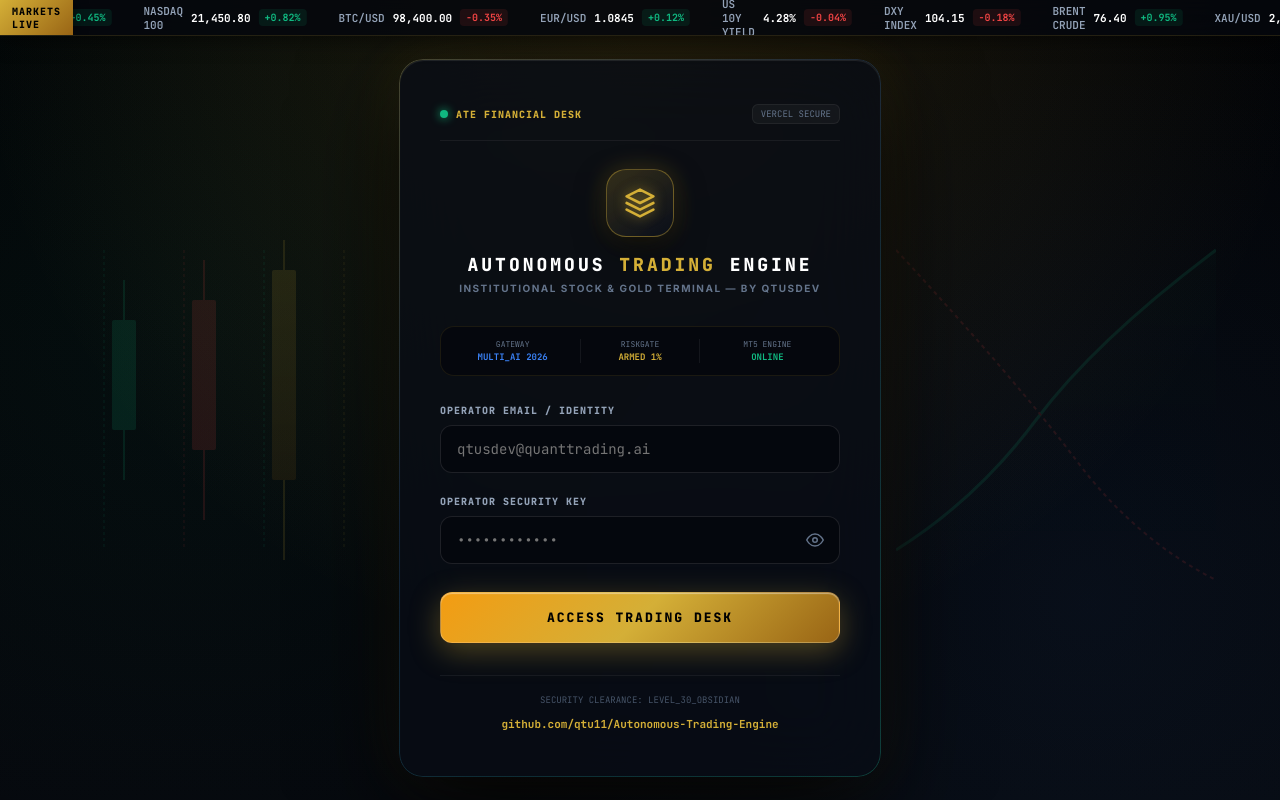
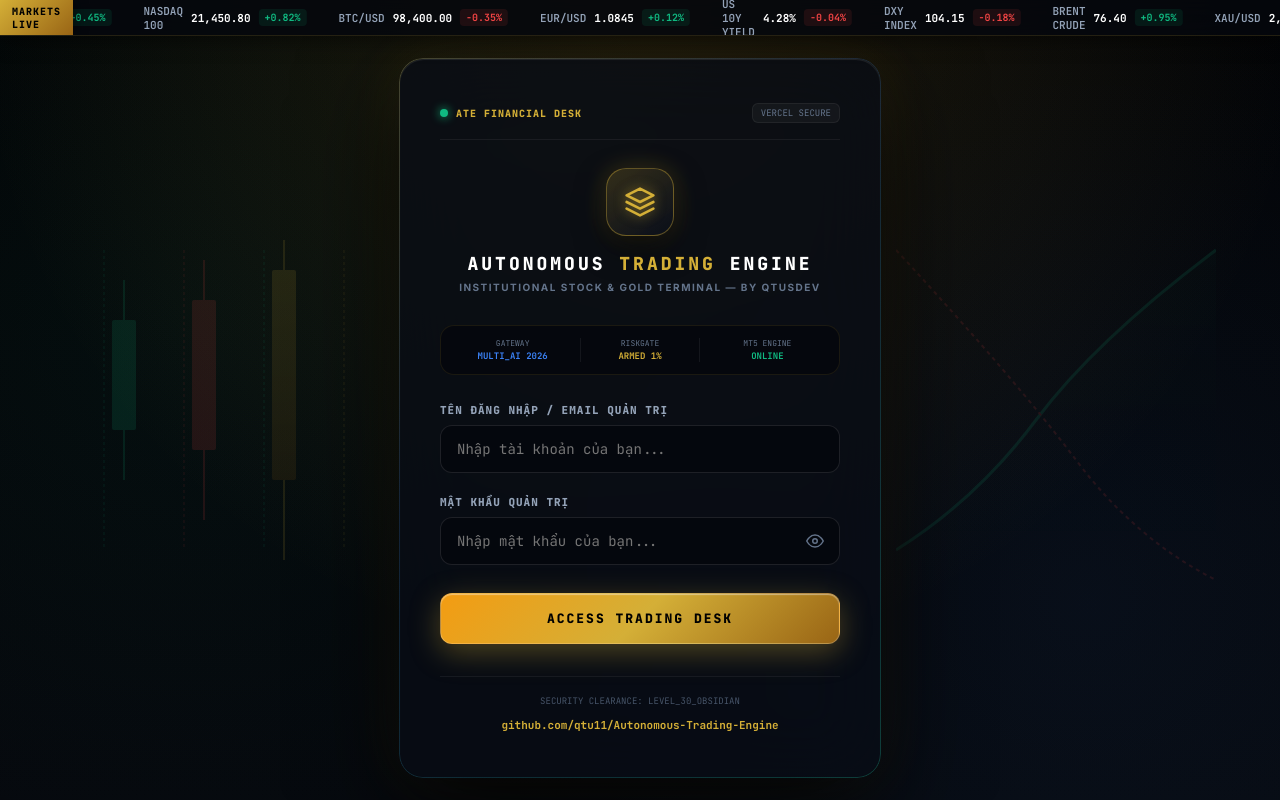
Before and after one commit to qtu11/Autonomous-Trading-Engine, a Next.js app in the folder web/: page /login in a window 1280 px wide. Built offline with nearby package versions, Linux system fonts and the light colour scheme; no server answers.

Commit message:
fix: update login placeholders to Vietnamese 'Nhập tài khoản của bạn...' and 'Nhập mật khẩu của bạn...'

```diff
--- a/web/app/login/page.tsx
+++ b/web/app/login/page.tsx
@@ -435,14 +435,14 @@
             <label style={{
               display: 'block',
               color: '#94a3b8',
-              fontSize: '10px',
+              fontSize: '11px',
               fontWeight: 800,
               letterSpacing: '1px',
               marginBottom: '8px',
               textTransform: 'uppercase',
               fontFamily: "'JetBrains Mono', monospace",
             }}>
-              Operator Email / Identity
+              Tên Đăng Nhập / Email Quản Trị
             </label>
             <div style={{ position: 'relative' }}>
               <input
@@ -451,7 +451,7 @@
                 onChange={(e) => setLogin(e.target.value)}
                 onFocus={() => setFocusedField('login')}
                 onBlur={() => setFocusedField(null)}
-                placeholder="qtusdev@quanttrading.ai"
+                placeholder="Nhập tài khoản của bạn..."
                 required
                 style={{
                   width: '100%',
@@ -477,14 +477,14 @@
             <label style={{
               display: 'block',
               color: '#94a3b8',
-              fontSize: '10px',
+              fontSize: '11px',
               fontWeight: 800,
               letterSpacing: '1px',
               marginBottom: '8px',
               textTransform: 'uppercase',
               fontFamily: "'JetBrains Mono', monospace",
             }}>
-              Operator Security Key
+              Mật Khẩu Quản Trị
             </label>
             <div style={{ position: 'relative' }}>
               <input
@@ -493,7 +493,7 @@
                 onChange={(e) => setPassword(e.target.value)}
                 onFocus={() => setFocusedField('password')}
                 onBlur={() => setFocusedField(null)}
-                placeholder="••••••••••••"
+                placeholder="Nhập mật khẩu của bạn..."
                 required
                 style={{
                   width: '100%',
```
